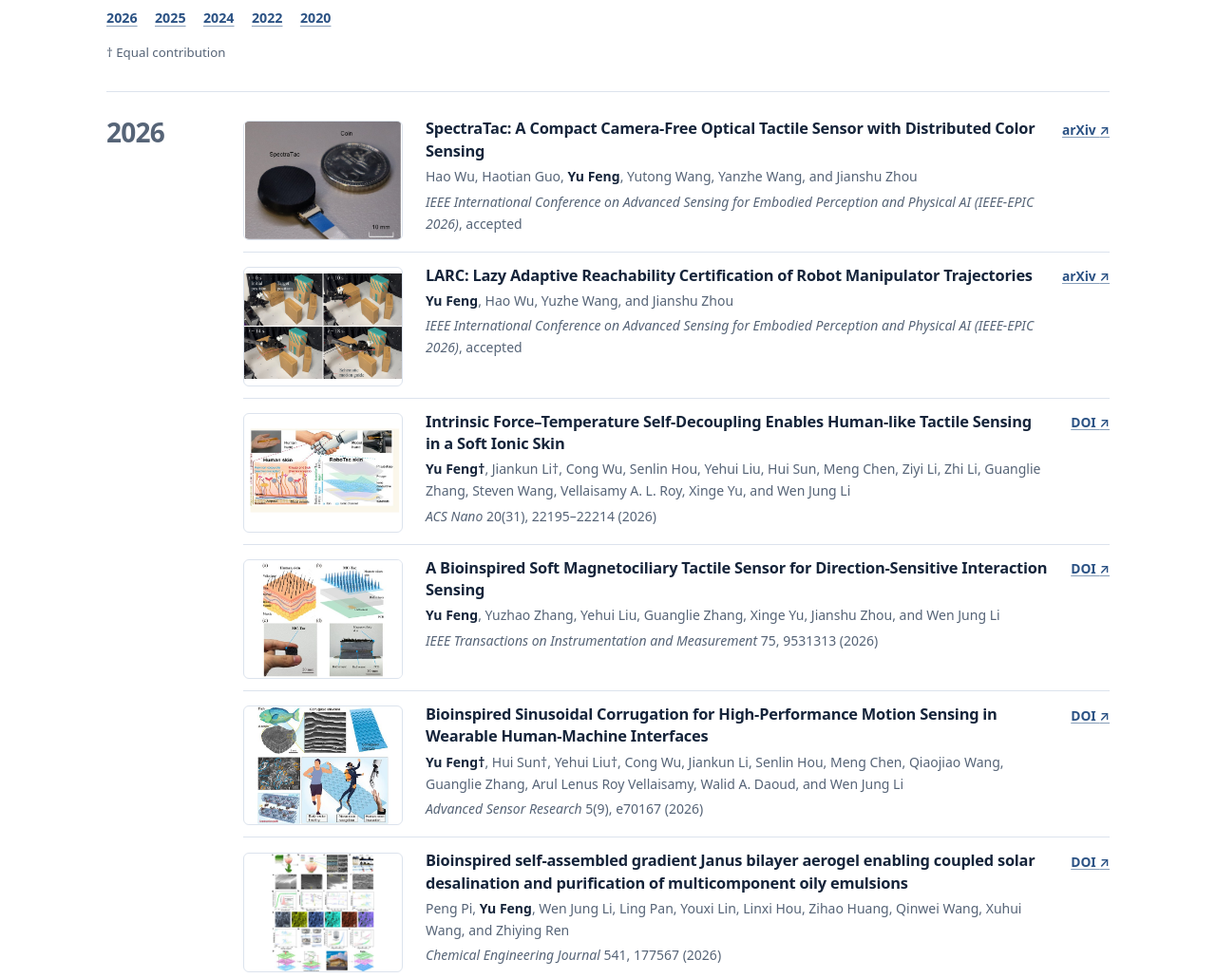
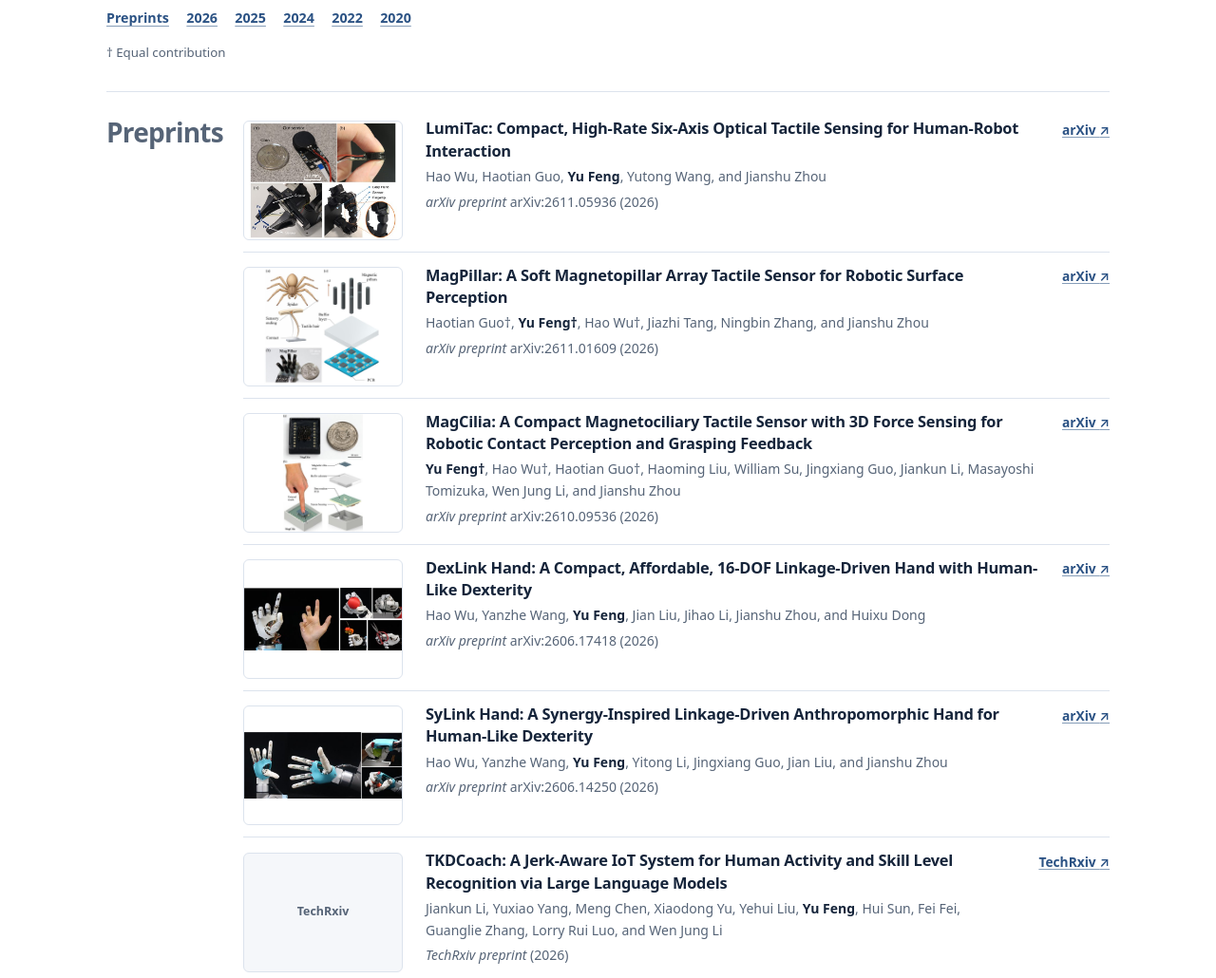
Before and after one commit to yfengup/yfengup.github.io, a plain HTML site: page publications/index.html in a window 1280 px wide. Shown: the part 202-1232 px from the top of the page at 95% size. Drawn offline with Linux system fonts and the light colour scheme.

Commit message:
Add a Preprints section to the publications page

```diff
--- a/publications/index.html
+++ b/publications/index.html
@@ -35,6 +35,7 @@
     <section class="page-intro" aria-labelledby="publications-title">
       <h1 id="publications-title">Publications</h1>
       <ul class="jump-links" aria-label="Publication years">
+        <li><a href="#preprints">Preprints</a></li>
         <li><a href="#year-2026">2026</a></li>
         <li><a href="#year-2025">2025</a></li>
         <li><a href="#year-2024">2024</a></li>
@@ -42,6 +43,66 @@
         <li><a href="#year-2020">2020</a></li>
       </ul>
       <p class="author-note">† Equal contribution</p>
+    </section>
+
+    <section class="year-group" id="preprints" aria-labelledby="label-preprints">
+      <h2 id="label-preprints">Preprints</h2>
+      <ul class="entries">
+        <li class="publication" id="preprint-lumitac">
+          <figure class="pub-thumb"><img src="../assets/images/pubs/preprint-lumitac.jpg" alt="LumiTac sensor beside a coin and mounted on a gripper and a robotic hand" loading="lazy"></figure>
+          <div>
+            <h3>LumiTac: Compact, High-Rate Six-Axis Optical Tactile Sensing for Human-Robot Interaction</h3>
+            <p class="authors">Hao Wu, Haotian Guo, <strong>Yu Feng</strong>, Yutong Wang, and Jianshu Zhou</p>
+            <p class="venue"><cite>arXiv preprint</cite> arXiv:2611.05936 (2026)</p>
+          </div>
+          <a class="doi" aria-label="arXiv preprint for LumiTac" href="https://arxiv.org/abs/2611.05936">arXiv <span aria-hidden="true">↗</span></a>
+        </li>
+        <li class="publication" id="preprint-magpillar">
+          <figure class="pub-thumb"><img src="../assets/images/pubs/preprint-magpillar.jpg" alt="Spider tactile hair inspiration and the MagPillar sensor structure" loading="lazy"></figure>
+          <div>
+            <h3>MagPillar: A Soft Magnetopillar Array Tactile Sensor for Robotic Surface Perception</h3>
+            <p class="authors">Haotian Guo†, <strong>Yu Feng†</strong>, Hao Wu†, Jiazhi Tang, Ningbin Zhang, and Jianshu Zhou</p>
+            <p class="venue"><cite>arXiv preprint</cite> arXiv:2611.01609 (2026)</p>
+          </div>
+          <a class="doi" aria-label="arXiv preprint for MagPillar" href="https://arxiv.org/abs/2611.01609">arXiv <span aria-hidden="true">↗</span></a>
+        </li>
+        <li class="publication" id="preprint-magcilia">
+          <figure class="pub-thumb"><img src="../assets/images/pubs/preprint-magcilia.jpg" alt="MagCilia sensor beside a coin and its exploded structure" loading="lazy"></figure>
+          <div>
+            <h3>MagCilia: A Compact Magnetociliary Tactile Sensor with 3D Force Sensing for Robotic Contact Perception and Grasping Feedback</h3>
+            <p class="authors"><strong>Yu Feng†</strong>, Hao Wu†, Haotian Guo†, Haoming Liu, William Su, Jingxiang Guo, Jiankun Li, Masayoshi Tomizuka, Wen Jung Li, and Jianshu Zhou</p>
+            <p class="venue"><cite>arXiv preprint</cite> arXiv:2610.09536 (2026)</p>
+          </div>
+          <a class="doi" aria-label="arXiv preprint for MagCilia" href="https://arxiv.org/abs/2610.09536">arXiv <span aria-hidden="true">↗</span></a>
+        </li>
+        <li class="publication" id="preprint-dexlink">
+          <figure class="pub-thumb"><img src="../assets/images/pubs/preprint-dexlink.jpg" alt="DexLink Hand performing gestures and grasping objects" loading="lazy"></figure>
+          <div>
+            <h3>DexLink Hand: A Compact, Affordable, 16-DOF Linkage-Driven Hand with Human-Like Dexterity</h3>
+            <p class="authors">Hao Wu, Yanzhe Wang, <strong>Yu Feng</strong>, Jian Liu, Jihao Li, Jianshu Zhou, and Huixu Dong</p>
+            <p class="venue"><cite>arXiv preprint</cite> arXiv:2606.17418 (2026)</p>
+          </div>
+          <a class="doi" aria-label="arXiv preprint for DexLink Hand" href="https://arxiv.org/abs/2606.17418">arXiv <span aria-hidden="true">↗</span></a>
+        </li>
+        <li class="publication" id="preprint-sylink">
+          <figure class="pub-thumb"><img src="../assets/images/pubs/preprint-sylink.jpg" alt="SyLink Hand prototype mounted on a robot arm and grasping objects" loading="lazy"></figure>
+          <div>
+            <h3>SyLink Hand: A Synergy-Inspired Linkage-Driven Anthropomorphic Hand for Human-Like Dexterity</h3>
+            <p class="authors">Hao Wu, Yanzhe Wang, <strong>Yu Feng</strong>, Yitong Li, Jingxiang Guo, Jian Liu, and Jianshu Zhou</p>
+            <p class="venue"><cite>arXiv preprint</cite> arXiv:2606.14250 (2026)</p>
+          </div>
+          <a class="doi" aria-label="arXiv preprint for SyLink Hand" href="https://arxiv.org/abs/2606.14250">arXiv <span aria-hidden="true">↗</span></a>
+        </li>
+        <li class="publication" id="preprint-tkdcoach">
+          <figure class="pub-thumb pub-thumb--venue" aria-hidden="true"><span>TechRxiv</span></figure>
+          <div>
+            <h3>TKDCoach: A Jerk-Aware IoT System for Human Activity and Skill Level Recognition via Large Language Models</h3>
+            <p class="authors">Jiankun Li, Yuxiao Yang, Meng Chen, Xiaodong Yu, Yehui Liu, <strong>Yu Feng</strong>, Hui Sun, Fei Fei, Guanglie Zhang, Lorry Rui Luo, and Wen Jung Li</p>
+            <p class="venue"><cite>TechRxiv preprint</cite> (2026)</p>
+          </div>
+          <a class="doi" aria-label="TechRxiv preprint for TKDCoach" href="https://doi.org/10.36227/techrxiv.176784377.75116570/v1">TechRxiv <span aria-hidden="true">↗</span></a>
+        </li>
+      </ul>
     </section>
 
     <section class="year-group" id="year-2026" aria-labelledby="label-2026">
```
Also changed, not shown: assets/images/pubs/preprint-dexlink.jpg (added), assets/images/pubs/preprint-lumitac.jpg (added), assets/images/pubs/preprint-magcilia.jpg (added), assets/images/pubs/preprint-magpillar.jpg (added), assets/images/pubs/preprint-sylink.jpg (added).
